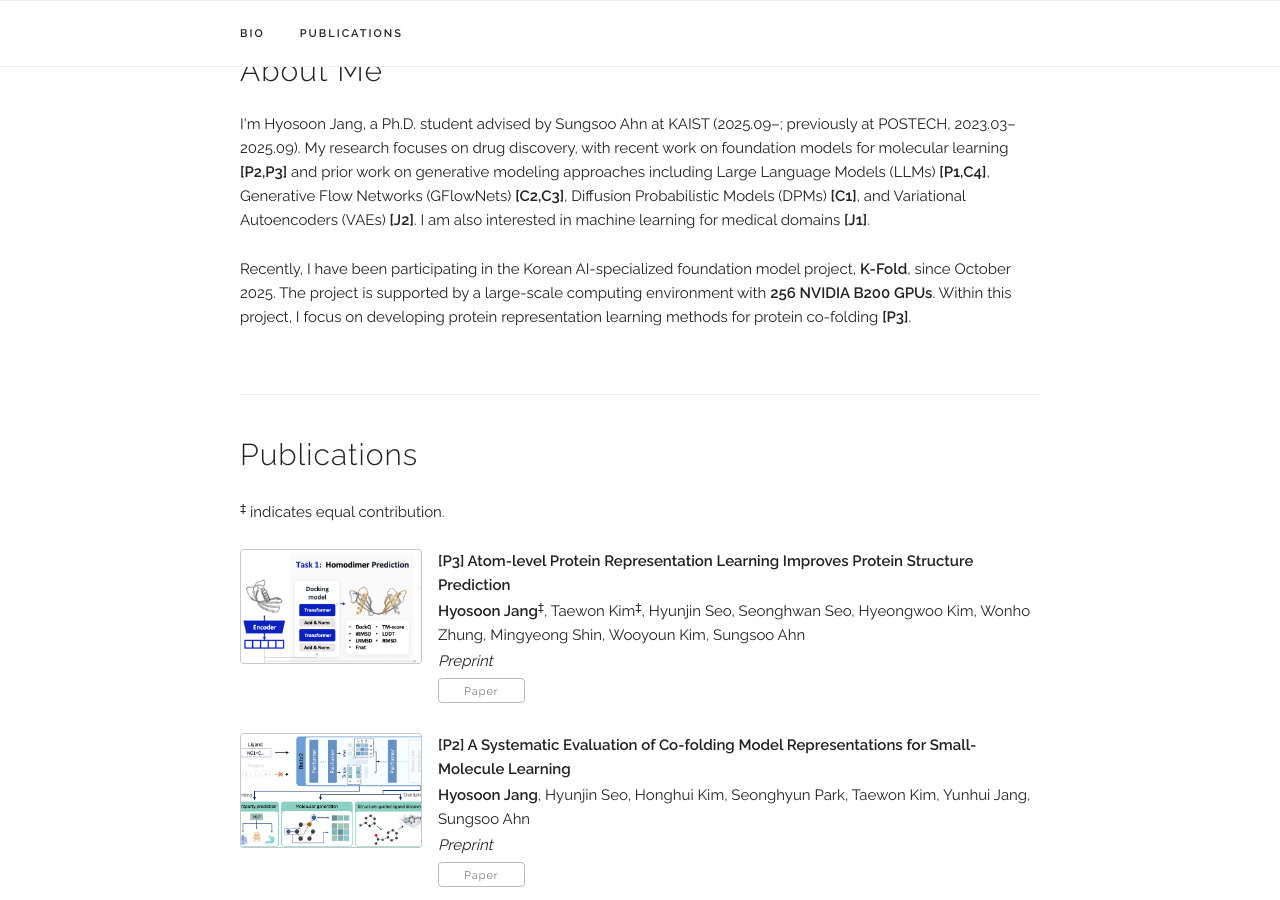
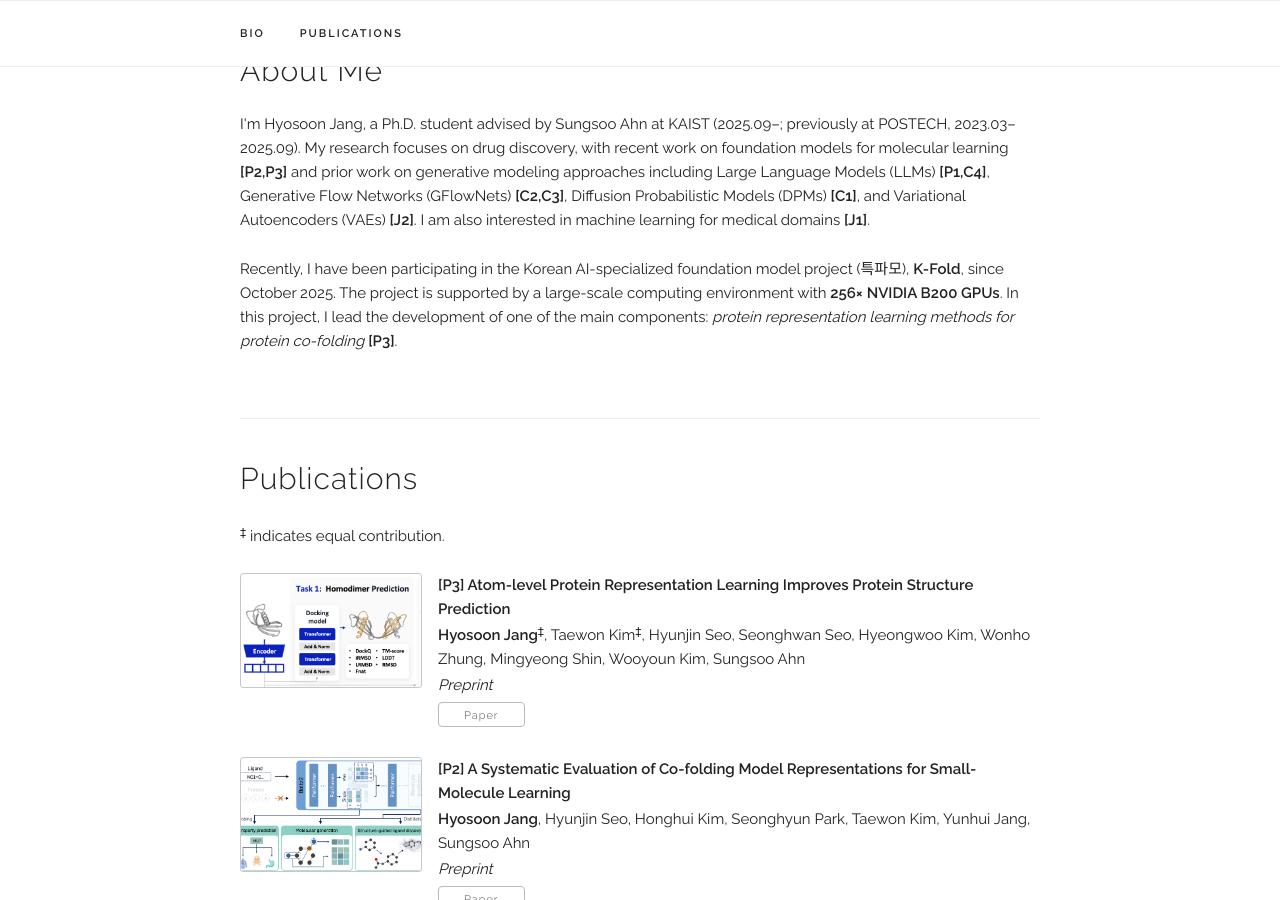
Before and after one commit to hsjang0/hsjang, a Jekyll site: the page built from index.html, in a window 1280 px wide and 900 px high, scrolled down 356 px. Built offline with Jekyll 4.4.1, drawn with Linux system fonts in a browser that asks for light colours; some web fonts are replaced.

Commit message:
Update index.html

```diff
--- a/index.html
+++ b/index.html
@@ -19,10 +19,10 @@ title: Home
 
 <p>
   Recently, I have been participating in the Korean AI-specialized foundation
-  model project, <b>K-Fold</b>, since October 2025. The project is supported by
-  a large-scale computing environment with <b>256 NVIDIA B200 GPUs</b>.
-  Within this project, I focus on developing protein representation learning
-  methods for protein co-folding <b>[P3]</b>.
+  model project (특파모), <b>K-Fold</b>, since October 2025. The project is supported by
+  a large-scale computing environment with <b>256&times; NVIDIA B200 GPUs</b>.
+  In this project, I lead the development of one of the main components:
+  <i>protein representation learning methods for protein co-folding</i> <b>[P3]</b>.
 </p>
   <p> </p>
 </div>
```
